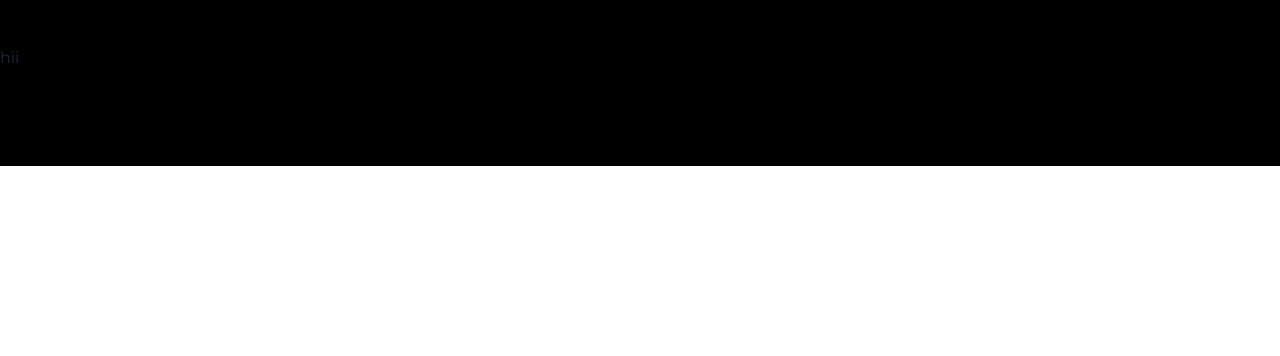
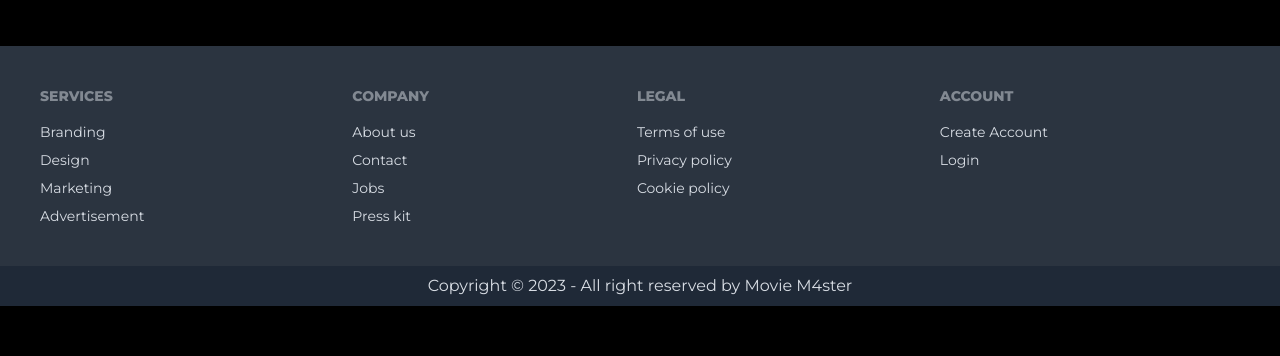
Before and after one commit to Yeasin1020/Movie_Master, a React (Vite) app in the folder moviemsater/: page / in a window 1280 px wide. Shown: the part 1149-1505 px from the top of the page. Before the commit the page ends 1411 px from the top, so only its background shows below. Built offline with nearby package versions, Linux system fonts and the light colour scheme.

Commit message:
Footer added

```diff
--- a/moviemsater/src/Layout/Main.jsx
+++ b/moviemsater/src/Layout/Main.jsx
@@ -1,7 +1,7 @@
 import React from 'react';
 import { Outlet } from 'react-router-dom';
-import Footer from '../Pages/Footer/Footer';
 import NavBar from '../Shared/NavBar/NavBar';
+import Footer from '../Shared/Footer/Footer';
 
 const Main = () => {
 	return (
--- /dev/null
+++ b/moviemsater/src/Shared/Footer/Footer.jsx
@@ -0,0 +1,41 @@
+import React from 'react';
+import { Link } from 'react-router-dom';
+
+const Footer = () => {
+    return (
+        <div>
+            <footer className="footer p-10 bg-neutral text-neutral-content">
+  <nav>
+    <header className="footer-title">Services</header>
+    <a className="link link-hover">Branding</a>
+    <a className="link link-hover">Design</a>
+    <a className="link link-hover">Marketing</a>
+    <a className="link link-hover">Advertisement</a>
+  </nav>
+  <nav>
+    <header className="footer-title">Company</header>
+    <a className="link link-hover">About us</a>
+    <a className="link link-hover">Contact</a>
+    <a className="link link-hover">Jobs</a>
+    <a className="link link-hover">Press kit</a>
+  </nav>
+  <nav>
+    <header className="footer-title">Legal</header>
+    <a className="link link-hover">Terms of use</a>
+    <a className="link link-hover">Privacy policy</a>
+    <a className="link link-hover">Cookie policy</a>
+  </nav>
+  <nav>
+    <header className="footer-title">Account</header>
+    <Link to="/signUp" className="link link-hover">Create Account</Link>
+    <Link to="/login" className="link link-hover">Login</Link>
+  </nav>
+</footer>
+<aside className='bg-[#1F2937] py-2 text-center text-neutral-content'>
+    <p>Copyright © 2023 - All right reserved by Movie M4ster</p>
+  </aside>
+        </div>
+    );
+};
+
+export default Footer;
```
